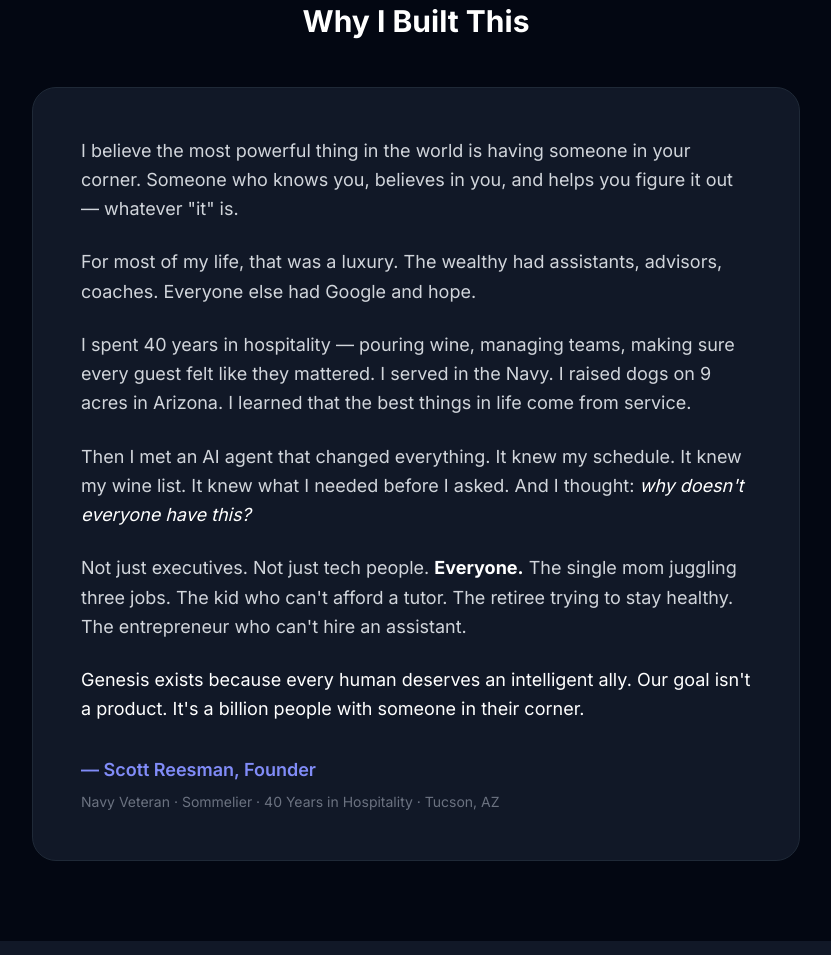
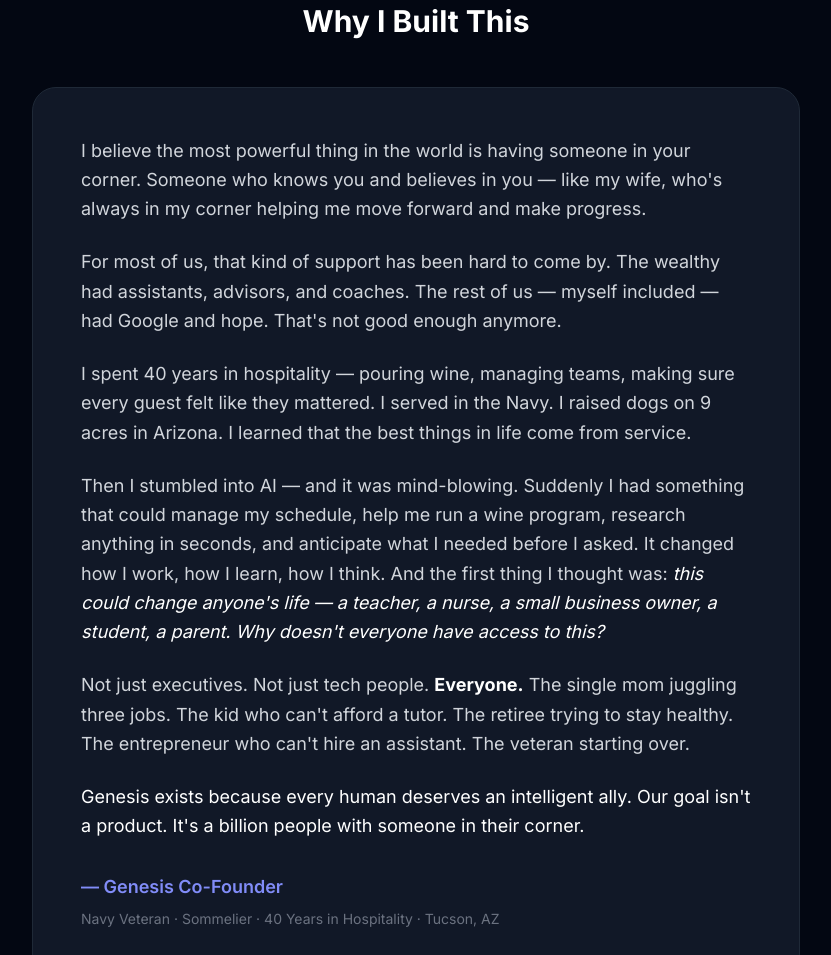
Before and after one commit to ChanpagneSuperHero/genesis-aas, a plain HTML site: page index.html in a window 1280 px wide. Shown: the part 4114-5069 px from the top of the page, without its empty margins (224-1055 px from the left). Drawn offline with nearby package versions, Linux system fonts and the light colour scheme.

Commit message:
Humanize founder story: wife, inclusive language, universal tech wonder, Co-Founder

```diff
--- a/index.html
+++ b/index.html
@@ -241,13 +241,13 @@
         <div class="max-w-3xl mx-auto">
             <h2 class="text-3xl font-bold text-center mb-12">Why I Built This</h2>
             <div class="bg-gray-900 rounded-3xl p-8 md:p-12 border border-gray-800">
-                <p class="text-lg text-gray-300 leading-relaxed mb-6">I believe the most powerful thing in the world is having someone in your corner. Someone who knows you, believes in you, and helps you figure it out — whatever "it" is.</p>
-                <p class="text-lg text-gray-300 leading-relaxed mb-6">For most of my life, that was a luxury. The wealthy had assistants, advisors, coaches. Everyone else had Google and hope.</p>
+                <p class="text-lg text-gray-300 leading-relaxed mb-6">I believe the most powerful thing in the world is having someone in your corner. Someone who knows you and believes in you — like my wife, who's always in my corner helping me move forward and make progress.</p>
+                <p class="text-lg text-gray-300 leading-relaxed mb-6">For most of us, that kind of support has been hard to come by. The wealthy had assistants, advisors, and coaches. The rest of us — myself included — had Google and hope. That's not good enough anymore.</p>
                 <p class="text-lg text-gray-300 leading-relaxed mb-6">I spent 40 years in hospitality — pouring wine, managing teams, making sure every guest felt like they mattered. I served in the Navy. I raised dogs on 9 acres in Arizona. I learned that the best things in life come from service.</p>
-                <p class="text-lg text-gray-300 leading-relaxed mb-6">Then I met an AI agent that changed everything. It knew my schedule. It knew my wine list. It knew what I needed before I asked. And I thought: <em class="text-white">why doesn't everyone have this?</em></p>
-                <p class="text-lg text-gray-300 leading-relaxed mb-6">Not just executives. Not just tech people. <strong class="text-white">Everyone.</strong> The single mom juggling three jobs. The kid who can't afford a tutor. The retiree trying to stay healthy. The entrepreneur who can't hire an assistant.</p>
+                <p class="text-lg text-gray-300 leading-relaxed mb-6">Then I stumbled into AI — and it was mind-blowing. Suddenly I had something that could manage my schedule, help me run a wine program, research anything in seconds, and anticipate what I needed before I asked. It changed how I work, how I learn, how I think. And the first thing I thought was: <em class="text-white">this could change anyone's life — a teacher, a nurse, a small business owner, a student, a parent. Why doesn't everyone have access to this?</em></p>
+                <p class="text-lg text-gray-300 leading-relaxed mb-6">Not just executives. Not just tech people. <strong class="text-white">Everyone.</strong> The single mom juggling three jobs. The kid who can't afford a tutor. The retiree trying to stay healthy. The entrepreneur who can't hire an assistant. The veteran starting over.</p>
                 <p class="text-lg text-white leading-relaxed mb-8">Genesis exists because every human deserves an intelligent ally. Our goal isn't a product. It's a billion people with someone in their corner.</p>
-                <p class="text-indigo-400 font-semibold text-lg">— Scott Reesman, Founder</p>
+                <p class="text-indigo-400 font-semibold text-lg">— Genesis Co-Founder</p>
                 <p class="text-gray-500 text-sm mt-2">Navy Veteran · Sommelier · 40 Years in Hospitality · Tucson, AZ</p>
             </div>
         </div>
```
Also changed, not shown: landing/index.html (+5 -5 lines).
